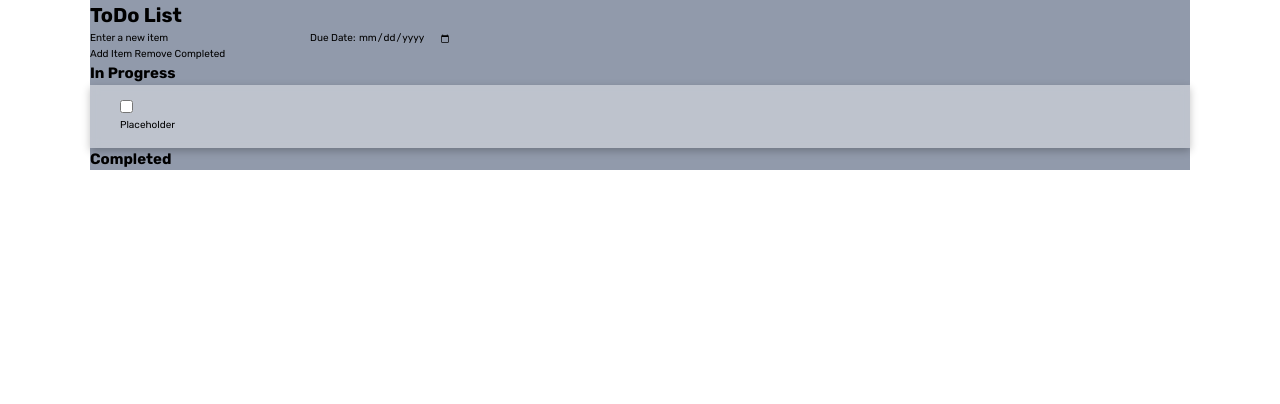
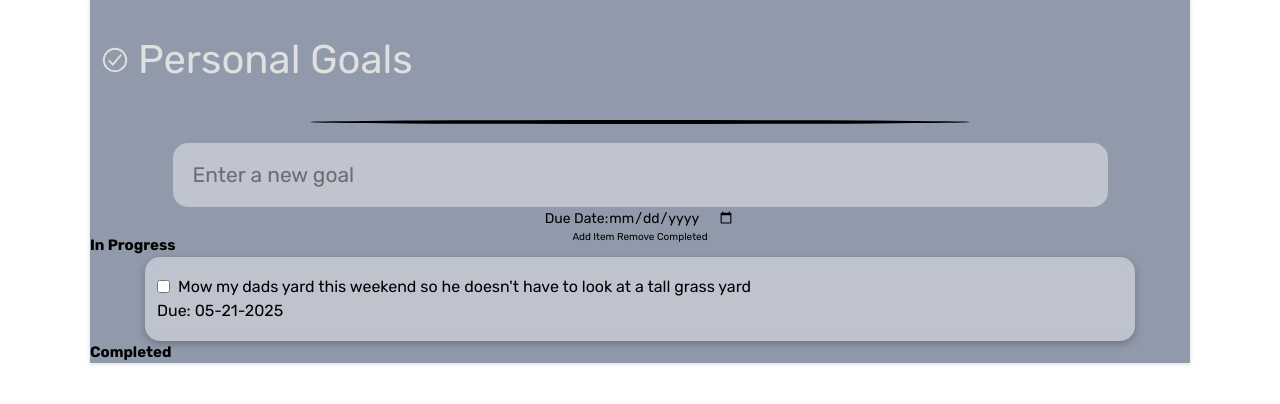
Before and after one commit to AnthonyTGarrett/todoList, a plain HTML site: page index.html in a window 1280 px wide. Drawn offline with nearby package versions, Linux system fonts and the light colour scheme.

Commit message:
Finishing up the css to get to work on the actual good stuff

```diff
--- a/css/style.css
+++ b/css/style.css
@@ -9,18 +9,92 @@ body {
   font-family: 'Rubik', sans-serif;
 }
 
+header {
+  padding: 3rem 1rem;
+  color: #e0e0e0;
+  display: flex;
+  justify-content: flex-start;
+  align-items: center;
+}
+
+header ion-icon {
+  font-size: 3rem;
+  margin-right: 0.8rem;
+}
+
+h1 {
+  font-size: 4rem;
+  font-weight: 400;
+}
+
+hr.breaker {
+  height: 3px;
+  border: 2px solid black;
+  width: 60%;
+  margin: 0 auto;
+  border-radius: 50%;
+  margin-bottom: 3rem;
+}
+
 main.container {
   max-width: 1100px;
   margin: 0 auto;
   background-color: rgba(66, 82, 110, 0.582);
+  box-shadow: rgba(0, 0, 0, 0.16) 0px 1px 4px;
+}
+
+section.section-input {
+  height: 10vh;
+  display: flex;
+  flex-direction: column;
+  justify-content: center;
+  align-items: center;
+}
+
+input#task {
+  width: 85%;
+  padding: 1.6rem 2rem;
+  background-color: rgba(255, 255, 255, 0.411);
+  border-radius: 15px;
+  outline: none;
+  font-size: 2.1rem;
+}
+
+::placeholder {
+  color: #333;
+  opacity: 0.6;
+  font-size: 2.1rem;
+}
+
+.date {
+  display: flex;
+  align-items: center;
+  justify-content: center;
+  font-size: 1.4rem;
 }
 
 .todo-item {
   background-color: rgba(255, 255, 255, 0.411);
   backdrop-filter: blur(5px);
   box-shadow: rgba(0, 0, 0, 0.24) 0px 3px 8px;
-  padding: 1.5rem 3rem;
-  border-radius: ;
+  padding: 1.8rem 1.2rem;
+  border-radius: 15px;
+  width: 90%;
+  margin: 0 auto;
+  font-size: 1.6rem;
+}
+
+.top-task {
+  display: flex;
+  gap: 0.8rem;
+  align-items: center;
+}
+
+textarea {
+  outline: none;
+  border: none;
+  resize: none;
+  width: 80%;
 }
 
 @media screen and (min-width: 768px) {
--- a/index.html
+++ b/index.html
@@ -3,18 +3,32 @@
   <head>
     <meta charset="UTF-8" />
     <meta name="viewport" content="width=device-width, initial-scale=1.0" />
-
+    <link
+      rel="stylesheet"
+      href="https://cdnjs.cloudflare.com/ajax/libs/animate.css/4.1.1/animate.min.css"
+    />
     <link rel="stylesheet" href="./css/style.css" />
     <title>Document</title>
   </head>
   <body>
     <main class="container">
-      <h1>ToDo List</h1>
+      <header>
+        <ion-icon name="checkmark-circle-outline"></ion-icon>
+        <h1>Personal Goals</h1>
+      </header>
+      <hr class="breaker">
       <section class="section-input">
-        <label for="task">Enter a new item</label>
-        <input type="text" name="task" id="task " />
-        <label for="duedate">Due Date:</label>
+        <input
+          type="text"
+          name="task"
+          id="task"
+          placeholder="Enter a new goal"
+        />
+        <div class="date">
+          <label for="duedate">Due Date:</label>
         <input type="date" id="duedate" name="duedate" />
+        </div>
+
         <div class="buttons">
           <button class="btn is-primary">Add Item</button>
           <button class="btn is-primary">Remove Completed</button>
@@ -23,18 +37,28 @@
       <section class="todo-container">
         <h2>In Progress</h2>
         <div class="in-progress-section">
-          <div class="todo-item">
+          <div class="todo-item" draggable="true">
             <div class="top-task">
               <input type="checkbox" name="check-1" id="check-1" />
-              <input type="text" name="text-1" id="text-1" />
+              <p name="text-1" id="text-1" rows="2">
+Mow my dads yard this weekend so he doesn't have to look at a tall grass yard</
+              ></p>
             </div>
-            <p class="duedate-text">Placeholder</p>
+            <p class="duedate-text">Due: 05-21-2025</p>
           </div>
         </div>
         <h2>Completed</h2>
         <div class="completed-section"></div>
       </section>
     </main>
+    <script
+      type="module"
+      src="https://unpkg.com/ionicons@7.1.0/dist/ionicons/ionicons.esm.js"
+    ></script>
+    <script
+      nomodule
+      src="https://unpkg.com/ionicons@7.1.0/dist/ionicons/ionicons.js"
+    ></script>
     <script src="./js/note.js"></script>
     <script src="./js/main.js"></script>
   </body>
```
